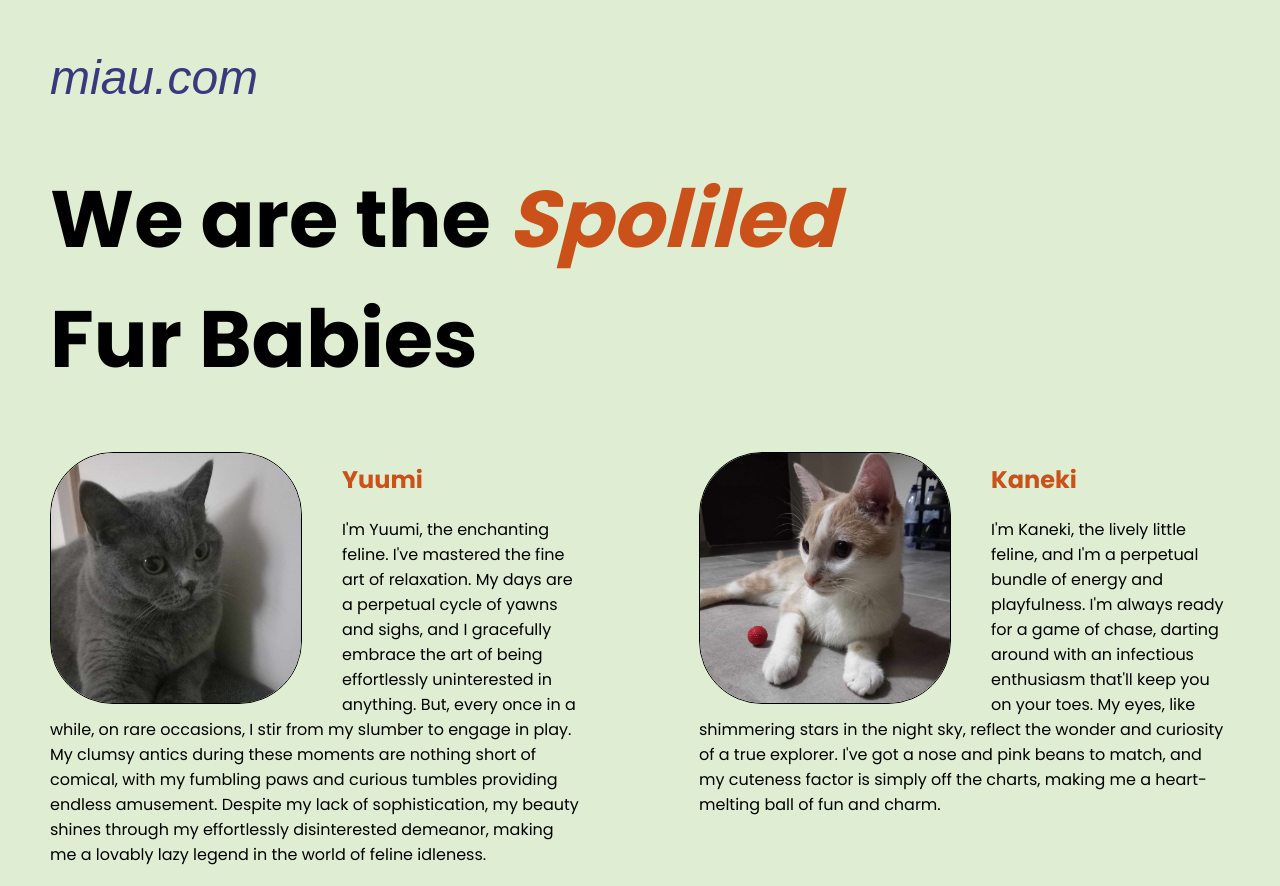
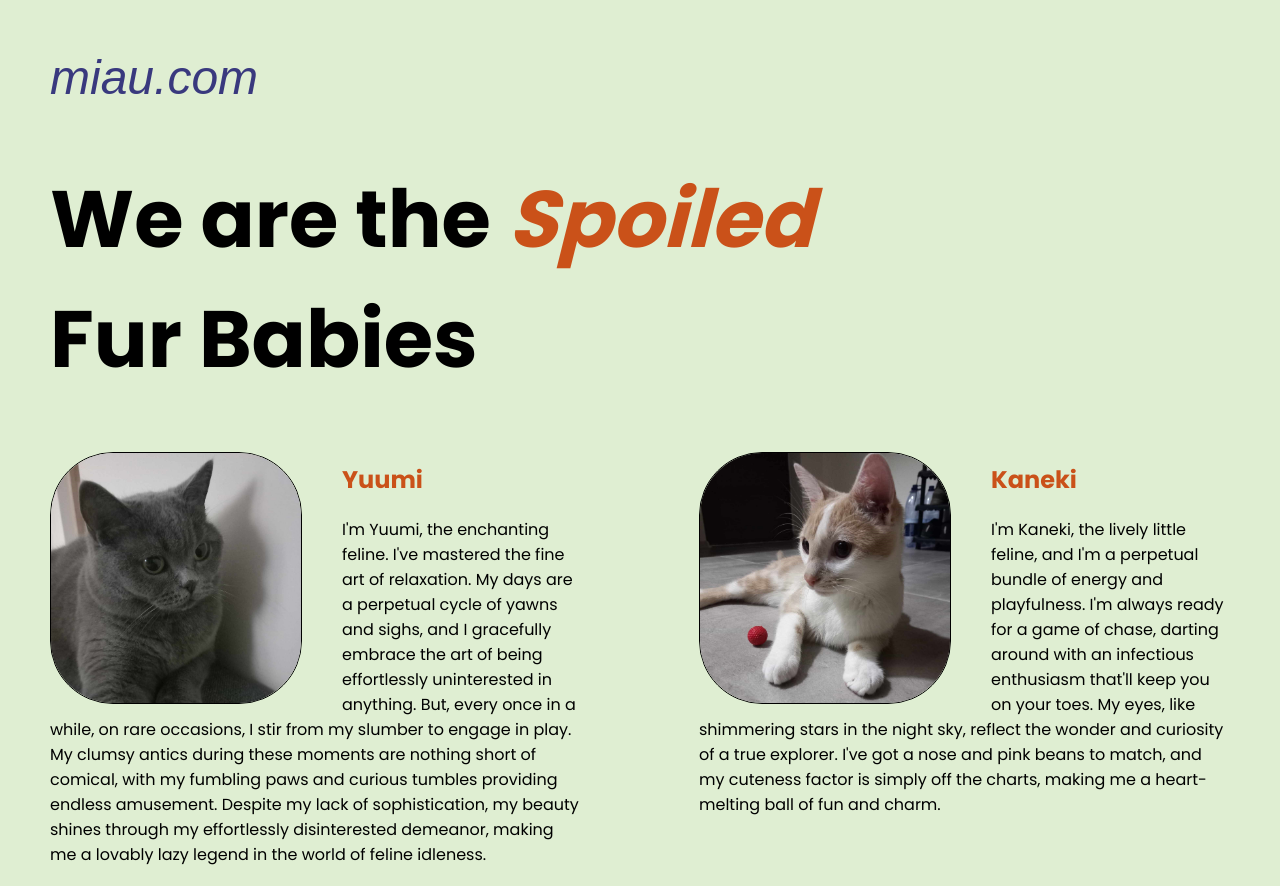
Before and after one commit to maria4792/miau_html, a plain HTML site: page index.html in a window 1280 px wide. Shown: the top 886 px of the page. Drawn offline with Linux system fonts and the light colour scheme; a web font is replaced by a local one.

Commit message:
Update index.html

```diff
--- a/index.html
+++ b/index.html
@@ -18,7 +18,7 @@
 <body>
   <div class="main">
     <p class="logo"><span class="italic">miau.com</span></p>
-    <h1>We are the <span class="creative">Spoliled</span> <br />Fur Babies</h1>
+    <h1>We are the <span class="creative">Spoiled</span> <br />Fur Babies</h1>
 
     <div class="left card"><img class="tile-image" src="./assets/images/yuumi.jpg" alt="british shorthair cat">
       <h2 class="title">Yuumi</h2>
```
